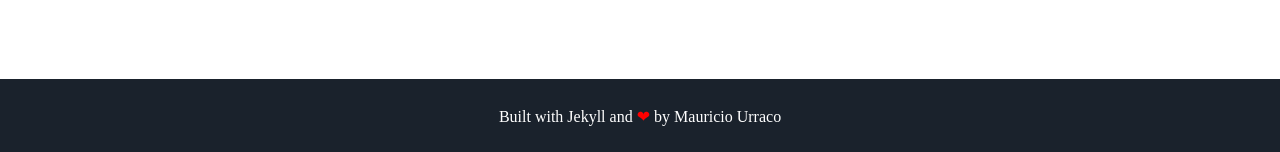
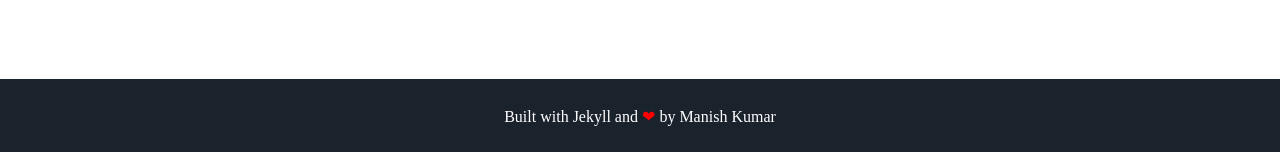
Before and after one commit to polar-hushed/polar-hushed.github.io, a Jekyll site: the page built from index.html, in a window 1280 px wide. Shown: the part 1574-1726 px from the top of the page. Built offline with Jekyll 4.4.1, drawn with Linux system fonts in a browser that asks for light colours; some web fonts are replaced.

Commit message:
Update footer.html

```diff
--- a/_includes/footer.html
+++ b/_includes/footer.html
@@ -1,6 +1,6 @@
 <footer class="footer">
     <!-- <p>&copy; {{ site.username }}</p> -->
-    <p>Built with Jekyll and <span class="love">❤</span> by <a href="https://github.com/murraco">Mauricio Urraco</a></p>
+    <p>Built with Jekyll and <span class="love">❤</span> by <a href="https://github.com/manish">Manish Kumar</a></p>
 </footer>
 <script src="//cdn.jsdelivr.net/particles.js/2.0.0/particles.min.js"></script>
 <script src="{{ '/assets/js/sweet-scroll.min.js' | prepend: site.baseurl }}"></script>
```
